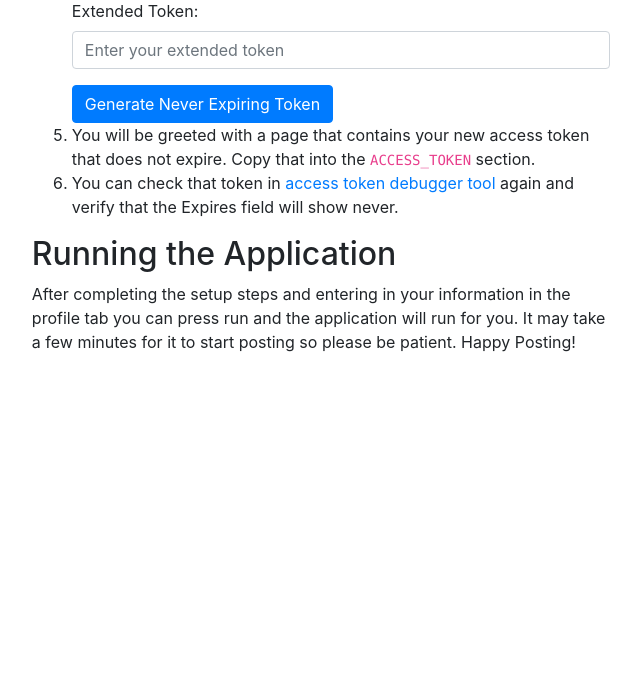
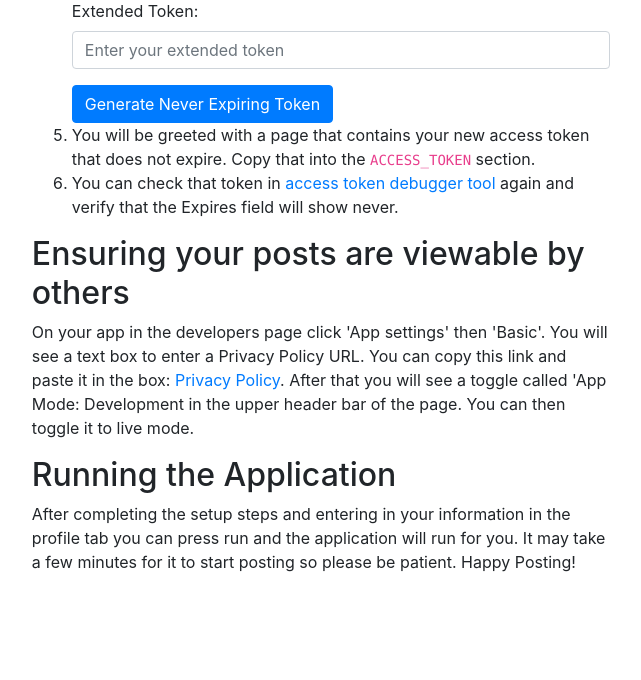
Before and after one commit to hkhan701/DealDynamo-deprecated, a Flask app: page / in a window 1280 px wide. Shown: the part 2858-3538 px from the top of the page, without its empty margins (319-960 px from the left). Before the commit the page ends 3210 px from the top, so only its background shows below. Run offline with Flask 3, Linux system fonts and the light colour scheme; a user stored in the database is signed in; a database or web service that is not in the repository returns one stand-in record (values such as "Sample title"); some libraries are stand-ins or nearby versions.

Commit message:
feat: Add instructions for ensuring posts are viewable by others
The code changes in `index.html` include instructions for ensuring that posts are viewable by others. It provides steps to follow on the app's developer page, including adding a Privacy Policy URL and toggling the app mode to live mode.

```diff
--- a/templates/index.html
+++ b/templates/index.html
@@ -160,6 +160,13 @@
                                                 target="_blank">access token debugger tool</a> again and verify that the
                                             Expires field will show never.</li>
                                     </ol>
+                                    <h2 id="running-the-application">Ensuring your posts are viewable by others</h2>
+                                    <p>On your app in the developers page click 'App settings' then 'Basic'. You will see a text box to enter
+                                        a Privacy Policy URL. You can copy this link and paste it in the box:
+                                        <a href="https://www.termsfeed.com/live/80c0ffb5-e894-4477-9a9d-ac6e2148e476" target="_blank">Privacy Policy</a>.
+                                        After that you will see a toggle called 'App Mode: Development in the upper header bar of the page. You can then toggle it to live mode.</p>
+
+                                    </p>
                                     <h2 id="running-the-application">Running the Application </h2>
                                     <p>After completing the setup steps and entering in your information in the profile
                                         tab
```
